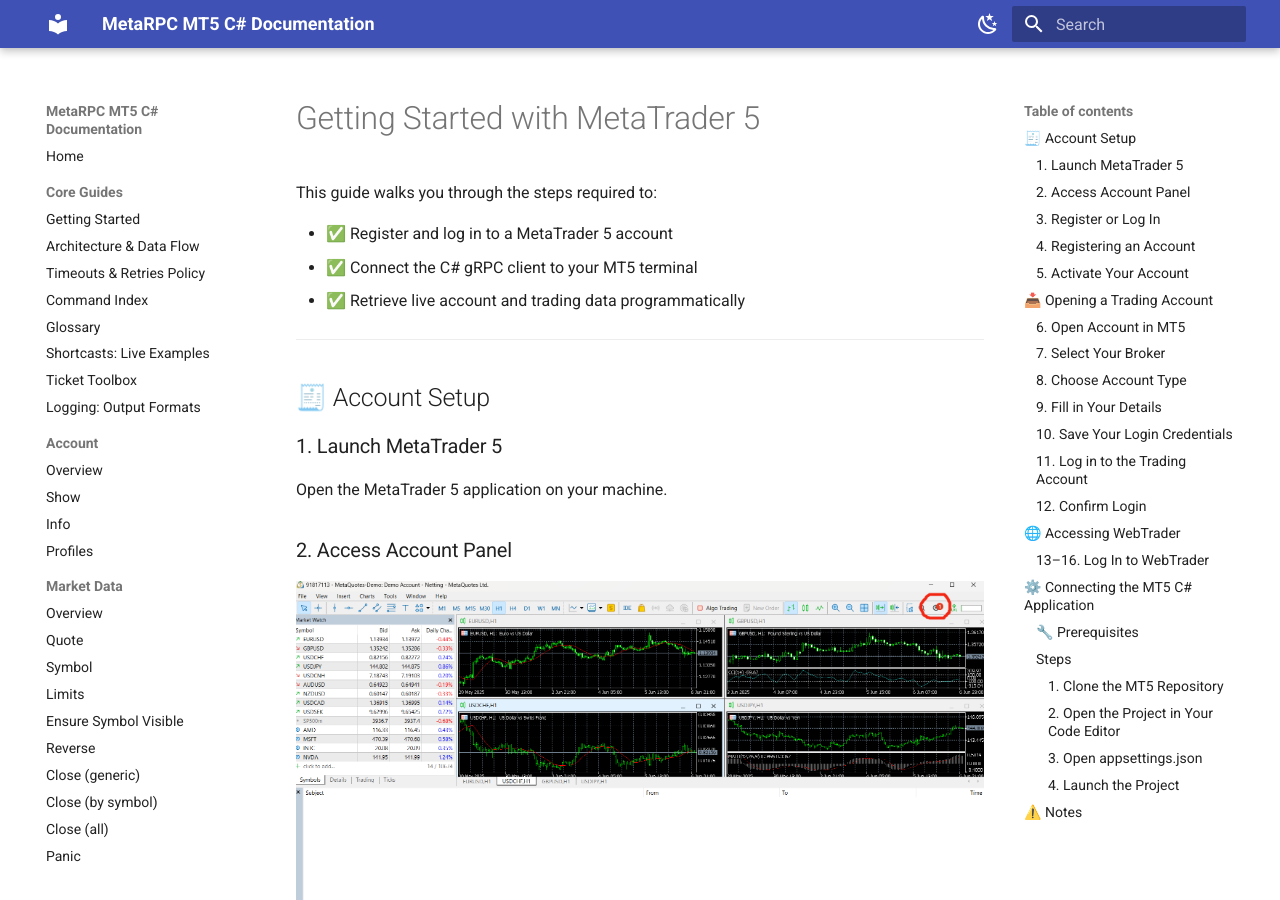
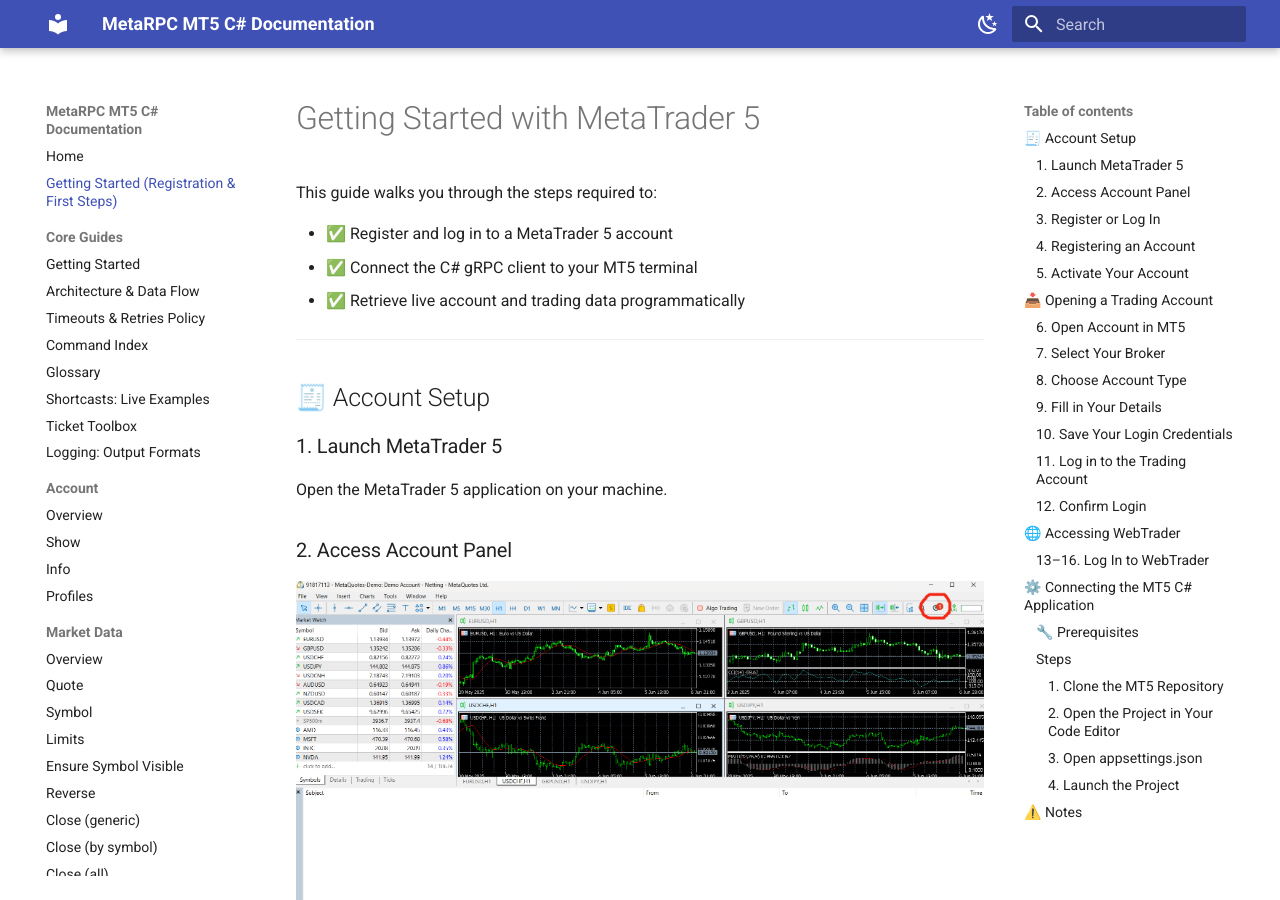
Before and after one commit to MetaRPC/CSharpMT5, an MkDocs documentation site: the page built from docs/index.md, in a window 1280 px wide and 900 px high. Built offline with MkDocs 1.6.1 and Material for MkDocs 9.7.7, drawn with Linux system fonts in a browser that asks for light colours.

Commit message:
Update mkdocs.yml

```diff
--- a/mkdocs.yml
+++ b/mkdocs.yml
@@ -1,7 +1,8 @@
 site_name: MetaRPC MT5 C# Documentation
 
 nav:
-  - "Home": Documentation_BASE.md
+  - Home: Documentation_BASE.md
+  - Getting Started (Registration & First Steps): index.md
 
   - "Core Guides":
       - "Getting Started": Getting_Started.md
```
